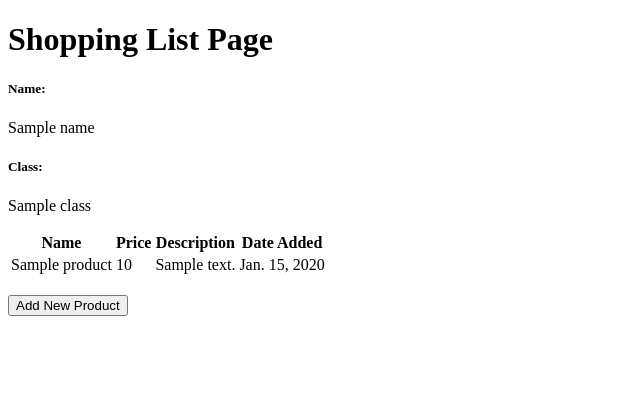
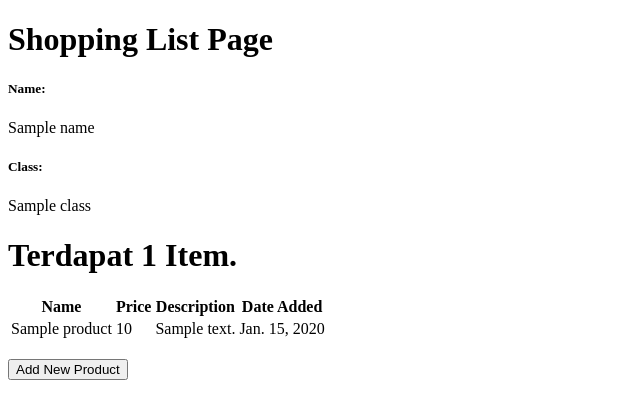
Before and after one commit to kkuratolodon/shopping_list, a Django app: template main/templates/main.html in a window 1280 px wide. Shown: the top 419 px of the page, without its empty margins (0-640 px from the left). Run offline with Django 4.2, Linux system fonts and the light colour scheme; tables that the repository leaves empty hold one stand-in row (values such as "Sample post"); the template is opened without the code that fills it: values that come from a table or form of the project are taken from there, most other values are stand-ins (such as "Sample title", 1, 10 or a date in 2020).

Commit message:
fixing something

```diff
--- a/main/templates/main.html
+++ b/main/templates/main.html
@@ -9,6 +9,7 @@
     <h5>Class:</h5>
     <p>{{class}}</p>
 
+    <h1>Terdapat {{num}} Item.</h1>
     <table>
         <tr>
             <th>Name</th>
--- a/main/views.py
+++ b/main/views.py
@@ -14,7 +14,7 @@ def show_main(request):
     context = {
         'name': 'Muhammad Irfan Firmansyah',
         'class': 'PBP B',
-        'products': products
+        'products': products,
     }
 
     return render(request, "main.html", context)
```
